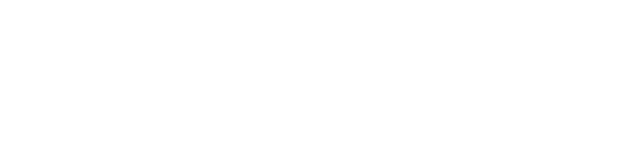
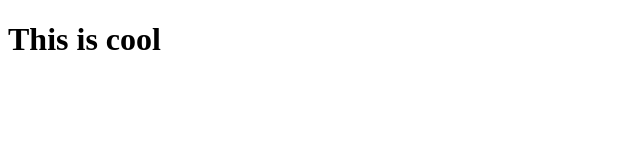
Before and after one commit to fitzerj/git-test, a website: page index.html in a window 1280 px wide. Shown: the whole page, without its empty margins (0-640 px from the left). Drawn offline with Linux system fonts and the light colour scheme.

```diff
--- a/index.html
+++ b/index.html
@@ -4,6 +4,6 @@
     <title>Hi there</title>
 </head>
 <body>
-
+<h1>This is cool</h1>
 </body>
 </html>
```
Also changed, not shown: package.json (added, +24 -0 lines), 2 other files.
